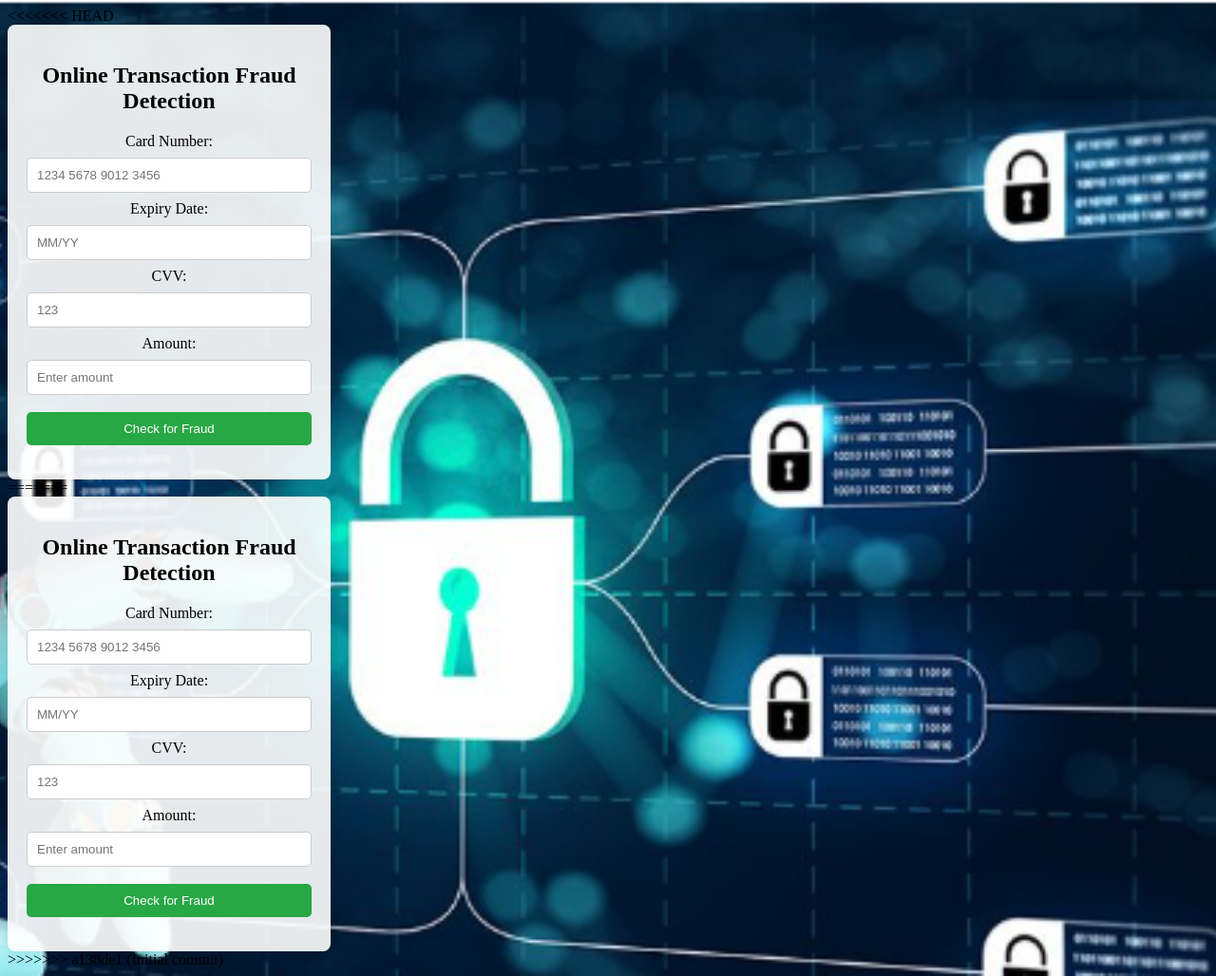
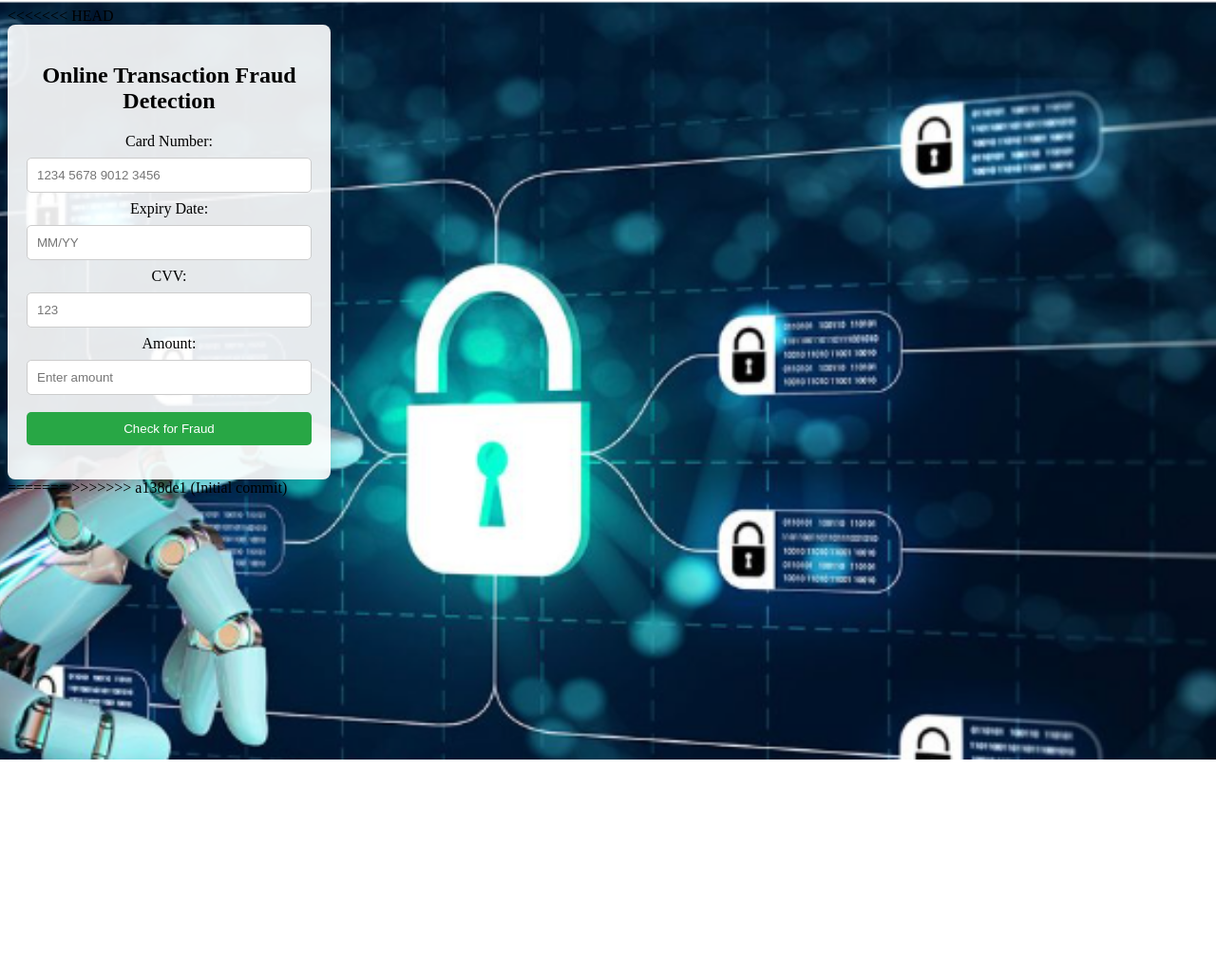
Before and after one commit to Yuvaranithulasingam/ONLINE-FRAUD-DETECTION, a plain HTML site: page index.html in a window 1280 px wide. Shown: the whole page at 95% size. After the commit the page ends 800 px from the top, so only its background shows below. Drawn offline with Linux system fonts and the light colour scheme; files whose address does not match are found by name.

Commit message:
Update index.html

```diff
--- a/index.html
+++ b/index.html
@@ -31,35 +31,5 @@
 </body>
 </html>
 =======
-<!DOCTYPE html>
-<html lang="en">
-<head>
-    <meta charset="UTF-8">
-    <meta name="viewport" content="width=device-width, initial-scale=1.0">
-    <title>Fraud Detection System</title>
-    <link rel="stylesheet" href="styles.css">
-</head>
-<body>
-    <div class="container">
-        <h2>Online Transaction Fraud Detection</h2>
-        <form id="paymentForm">
-            <label for="cardNumber">Card Number:</label>
-            <input type="text" id="cardNumber" placeholder="1234 5678 9012 3456" required>
 
-            <label for="expiry">Expiry Date:</label>
-            <input type="text" id="expiry" placeholder="MM/YY" required>
-
-            <label for="cvv">CVV:</label>
-            <input type="password" id="cvv" placeholder="123" required>
-
-            <label for="amount">Amount:</label>
-            <input type="number" id="amount" placeholder="Enter amount" required>
-
-            <button type="submit">Check for Fraud</button>
-        </form>
-        <p id="result"></p>
-    </div>
-    <script src="script.js"></script>
-</body>
-</html>
 >>>>>>> a138de1 (Initial commit)
```
